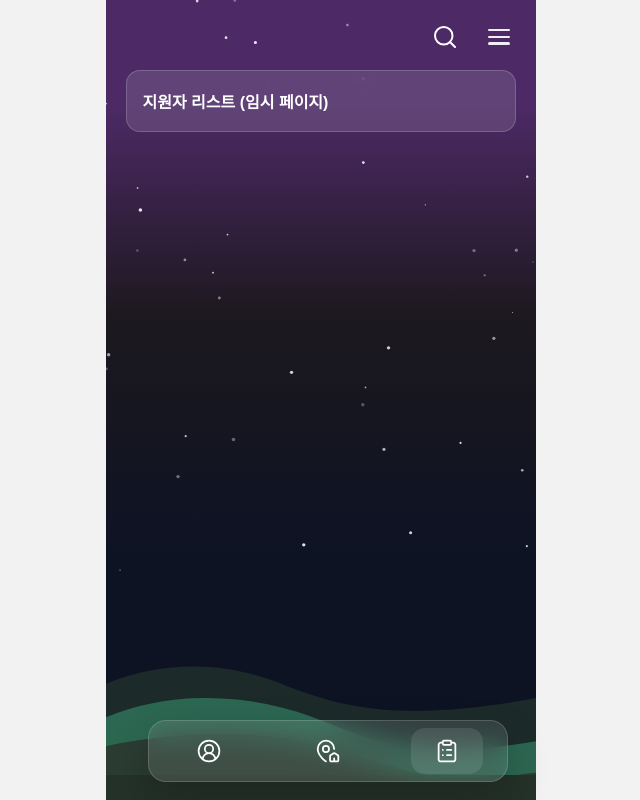
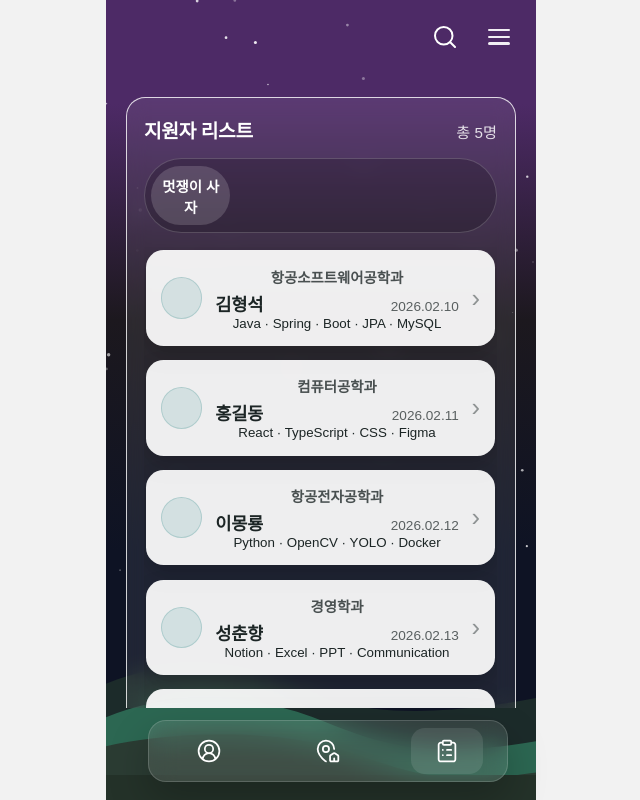
Before and after one commit to iyeojae/HCP-FE, a React (Create React App) app in the folder hcp/: page /mypage/applicants in a window 1280 px wide. Shown: the whole page, without its empty margins (312-952 px from the left). Built offline with nearby package versions, Linux system fonts and the light colour scheme; no server answers; sample sign-in values are in the browser's storage.

Commit message:
지원자 목록 상자 스타일 수정

```diff
--- a/hcp/src/pages/mypage/ApplicantsPage.jsx
+++ b/hcp/src/pages/mypage/ApplicantsPage.jsx
@@ -1,5 +1,4 @@
 import React, { useEffect, useMemo, useState } from "react";
-import { useNavigate } from "react-router-dom";
 import "../../styles/mypage/ApplicantsPage.css";
 
 import api from "../../api/axios";
@@ -15,10 +14,10 @@ function formatDate(iso) {
 }
 
 function TopTabs({ value, onChange }) {
-  // ✅ UI만(나중에 동아리별 필터 붙일 자리)
-  const tabs = ["전체", "동아리A", "동아리B", "동아리C"];
+  // ✅ 동아리 1개 고정
+  const tabs = ["멋쟁이 사자"];
   return (
-    <div className="applicants-tabs" role="tablist" aria-label="필터 탭">
+    <div className="applicants-tabs" role="tablist" aria-label="동아리 탭">
       {tabs.map((t) => {
         const active = value === t;
         return (
@@ -39,6 +38,8 @@ function TopTabs({ value, onChange }) {
 }
 
 function ApplicantCard({ item, onClick }) {
+  const tagsText = (item.techStackTags || []).join(" · ");
+
   return (
     <button type="button" className="applicant-card" onClick={onClick}>
       <div className="applicant-card__left" aria-hidden="true">
@@ -53,15 +54,15 @@ function ApplicantCard({ item, onClick }) {
           <div className="applicant-card__date">{formatDate(item.appliedDate)}</div>
         </div>
 
-        <div className="applicant-card__tags" aria-label="기술스택">
-          {(item.techStackTags || []).slice(0, 8).map((tag) => (
-            <span key={tag} className="applicant-tag">
-              {tag}
-            </span>
-          ))}
-        </div>
+        {/* ✅ 태그는 상자 제거 → 그냥 텍스트만 */}
+        {tagsText ? (
+          <div className="applicant-card__tagsText" aria-label="기술스택">
+            {tagsText}
+          </div>
+        ) : null}
       </div>
 
+      {/* ✅ 우측 세로영역 전체를 #D9CBDF */}
       <div className="applicant-card__right" aria-hidden="true">
         <span className="applicant-card__chev">›</span>
       </div>
@@ -70,25 +71,75 @@ function ApplicantCard({ item, onClick }) {
 }
 
 export default function ApplicantsPage() {
-  const navigate = useNavigate();
-
-  const [tab, setTab] = useState("전체");
+  const [tab, setTab] = useState("멋쟁이 사자");
   const [list, setList] = useState([]);
   const [loading, setLoading] = useState(false);
   const [errorMsg, setErrorMsg] = useState("");
 
+  // ✅ 레이아웃 확인용 더미 데이터
+  const dummyList = useMemo(
+    () => [
+      {
+        applicationId: 1,
+        name: "김형석",
+        department: "항공소프트웨어공학과",
+        appliedDate: "2026-02-10",
+        techStackTags: ["Java", "Spring", "Boot", "JPA", "MySQL"],
+      },
+      {
+        applicationId: 2,
+        name: "홍길동",
+        department: "컴퓨터공학과",
+        appliedDate: "2026-02-11",
+        techStackTags: ["React", "TypeScript", "CSS", "Figma"],
+      },
+      {
+        applicationId: 3,
+        name: "이몽룡",
+        department: "항공전자공학과",
+        appliedDate: "2026-02-12",
+        techStackTags: ["Python", "OpenCV", "YOLO", "Docker"],
+      },
+      {
+        applicationId: 4,
+        name: "성춘향",
+        department: "경영학과",
+        appliedDate: "2026-02-13",
+        techStackTags: ["Notion", "Excel", "PPT", "Communication"],
+      },
+      {
+        applicationId: 5,
+        name: "임꺽정",
+        department: "기계공학과",
+        appliedDate: "2026-02-14",
+        techStackTags: ["C", "C++", "ROS", "Embedded", "Linux", "Git"],
+      },
+    ],
+    []
+  );
+
   useEffect(() => {
-    // ✅ 관리자가 지원자 페이지를 열었다 = 신규 알림 확인 처리(빨간 점 끄기)
+    // ✅ 지원자 페이지 열면 신규 알림 확인 처리(빨간 점 끄기)
     if (storage.setHasNewApplicants) storage.setHasNewApplicants(false);
   }, []);
 
   useEffect(() => {
+    // =========================
+    // ✅ 레이아웃 확인: 더미 데이터 사용
+    // =========================
+    setList(dummyList);
+    setLoading(false);
+    setErrorMsg("");
+
+    /*
+    // =========================
+    // ✅ 백엔드 연동 시 (배포 전 주석 해제)
+    // =========================
     const fetchList = async () => {
       try {
         setLoading(true);
         setErrorMsg("");
 
-        // ✅ baseURL이 ".../api"라면 여기서는 "/clubadmin/..." 만
         const res = await api.get("/clubadmin/applications/summary");
         const arr = Array.isArray(res?.data) ? res.data : [];
         setList(arr);
@@ -105,18 +156,14 @@ export default function ApplicantsPage() {
     };
 
     fetchList();
-  }, []);
+    */
+  }, [dummyList]);
 
-  // ✅ 탭은 지금 UI만 (API에 club 정보가 없어서 실제 필터는 미적용)
-  const filtered = useMemo(() => {
-    if (tab === "전체") return list;
-    // 나중에 item.clubName 같은 필드 생기면 여기서 필터
-    return list;
-  }, [list, tab]);
+  // ✅ 동아리 1개라서 필터 없음(탭은 UI용)
+  const filtered = useMemo(() => list, [list]);
 
   return (
     <div className="applicants-page">
-      {/* 중앙 큰 흰색 테두리 박스 */}
       <section className="applicants-shell" aria-label="지원자 목록">
         <div className="applicants-header">
           <div className="applicants-title">지원자 리스트</div>
@@ -125,6 +172,7 @@ export default function ApplicantsPage() {
 
         <TopTabs value={tab} onChange={setTab} />
 
+        {/* ✅ shell 안에서 이 영역(리스트)만 스크롤 */}
         <div className="applicants-content">
           {loading ? (
             <div className="applicants-state">불러오는 중…</div>
@@ -139,10 +187,8 @@ export default function ApplicantsPage() {
                   key={it.applicationId}
                   item={it}
                   onClick={() => {
-                    // ✅ 나중에 상세 페이지 만들면 여기로 연결
+                    // ✅ 나중에 상세 페이지 만들면 연결
                     // navigate(`/mypage/applicants/${it.applicationId}`);
-                    // 지금은 클릭해도 아무 동작 없게 하고 싶으면 아래 줄 지워도 됨
-                    navigate("/mypage/applicants", { replace: false });
                   }}
                 />
               ))}
--- a/hcp/src/routes/Router.jsx
+++ b/hcp/src/routes/Router.jsx
@@ -19,9 +19,12 @@ import AdminRoute from "./AdminRoute";
 import MainPage from "../pages/main/MainPage";
 import ClubsPage from "../pages/clubs/ClubsPage";
 
-// ✅ 추가
+// ✅ 마이페이지 관련
 import MyPageLocked from "../pages/mypage/MyPageLocked";
 import MyPage from "../pages/mypage/MyPage";
+
+// ✅ 지원자 목록 페이지 추가
+import ApplicantsPage from "../pages/mypage/ApplicantsPage";
 
 function TempPage({ title }) {
   return (
@@ -80,7 +83,7 @@ export default function Router() {
             }
           />
 
-          {/* ✅ 마이페이지 하위(임시) */}
+          {/* ✅ 마이페이지 하위 */}
           <Route
             path="/mypage/intro"
             element={
@@ -89,11 +92,13 @@ export default function Router() {
               </AdminRoute>
             }
           />
+
+          {/* ✅ 지원자 리스트: TempPage → ApplicantsPage로 교체 */}
           <Route
             path="/mypage/applicants"
             element={
               <AdminRoute guestFallbackPath="/mypage/locked">
-                <TempPage title="지원자 리스트" />
+                <ApplicantsPage />
               </AdminRoute>
             }
           />
--- a/hcp/src/styles/auth/AdminLoginPage.css
+++ b/hcp/src/styles/auth/AdminLoginPage.css
@@ -46,7 +46,7 @@
   z-index: 2;
 
   min-height: 100vh;
-  min-height: 103.5dvh;
+  min-height: 100dvh;
 
   display: flex;
   flex-direction: column;
```
